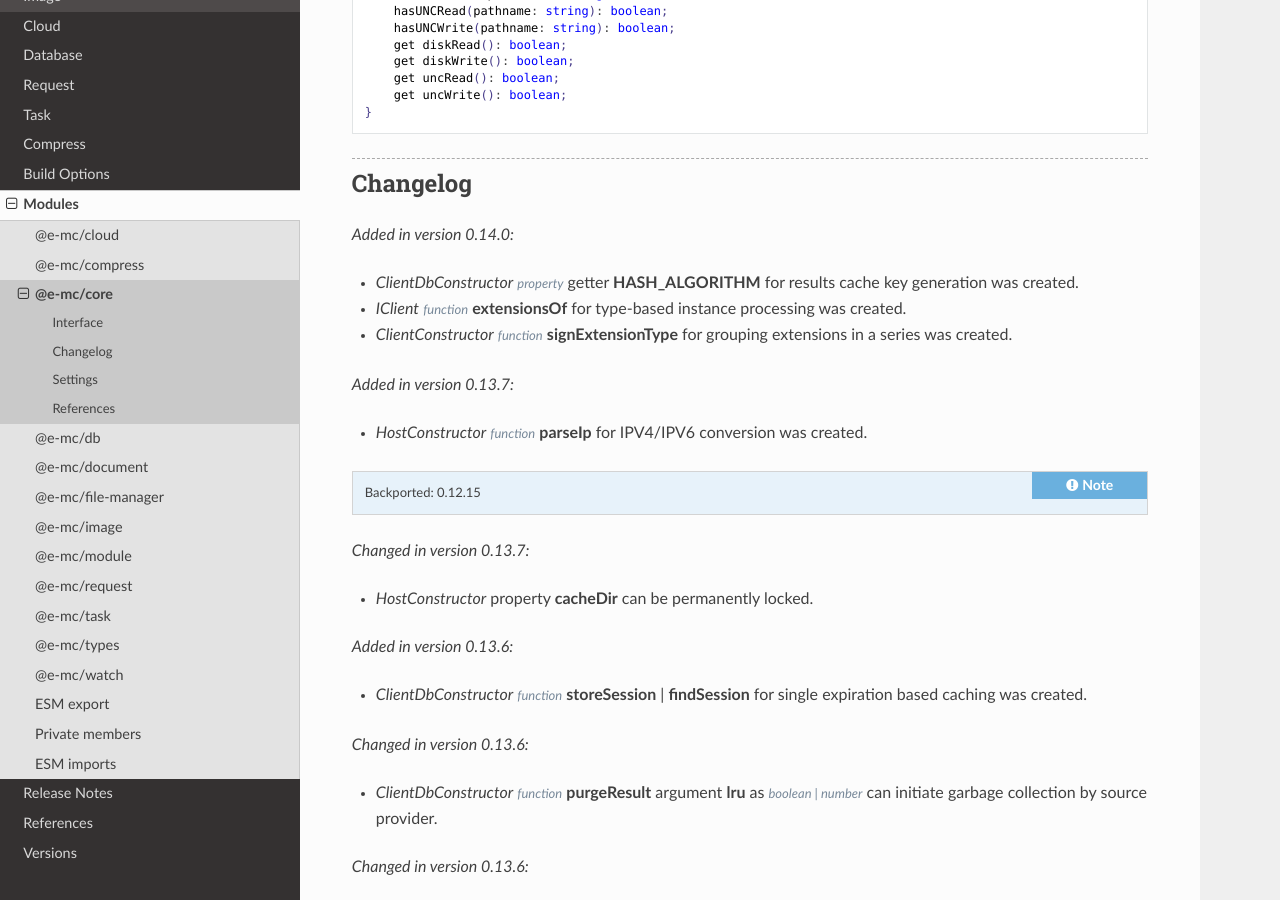
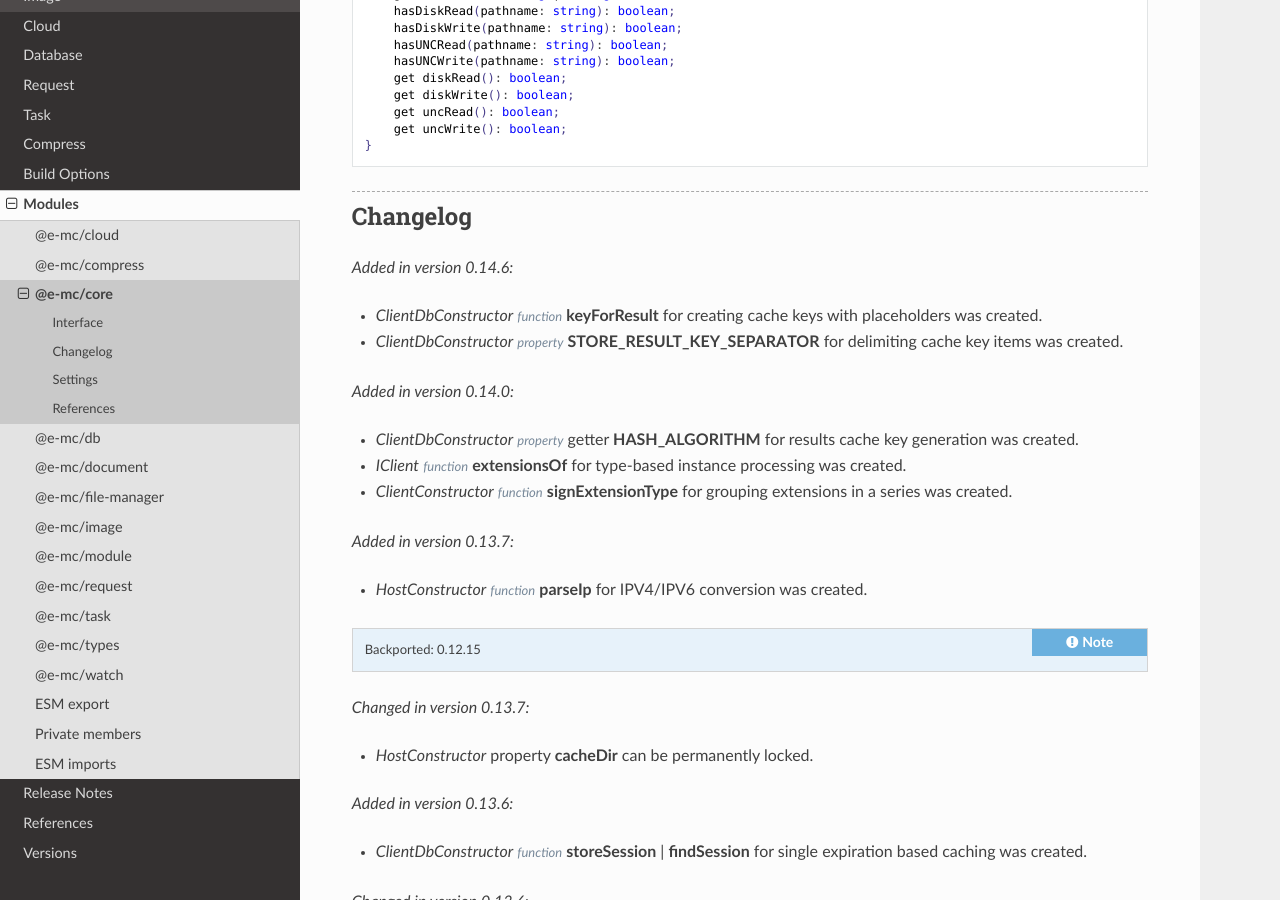
Before and after one commit to anpham6/chrome-docs, a Sphinx documentation site: the page built from source/modules/core.rst, in a window 1280 px wide and 900 px high, scrolled down 4302 px. Built offline with Sphinx 7.4.7 and the Read the Docs theme 3.1.0, drawn with Linux system fonts in a browser that asks for light colours; some of the changed text lies outside the part shown.

```diff
--- a/source/modules/core.rst
+++ b/source/modules/core.rst
@@ -133,6 +134,7 @@ Interface
       loadSettings(settings: Pick<Settings, "process" | "memory">, password?: string) : boolean;
       getTimeout(value: number | string | TimeoutAction | undefined): number;
       convertTime(value: number | string): number;
+      keyForResult(...items: unknown[]): string;
       findResult(source: string, credential: unknown, queryString: string, timeout: number, renewCache: boolean): QueryResult | undefined;
       findResult(source: string, credential: unknown, queryString: string, timeout: number, sessionKey?: string, renewCache?: boolean): QueryResult | undefined;
       storeResult(source: string, credential: unknown, queryString: string, result: QueryResult, options: StoreResultOptions): QueryResult;
@@ -261,6 +263,11 @@ Interface
 
 Changelog
 =========
+
+.. versionadded:: 0.14.6
+
+  - *ClientDbConstructor* :alt:`function` **keyForResult** for creating cache keys with placeholders was created.
+  - *ClientDbConstructor* :alt:`property` **STORE_RESULT_KEY_SEPARATOR** for delimiting cache key items was created.
 
 .. versionadded:: 0.14.0
 
```
Also changed, not shown: other parts of source/modules/core.rst (+2 -1 lines), source/release_notes/added.rst (+7 -0 lines).
